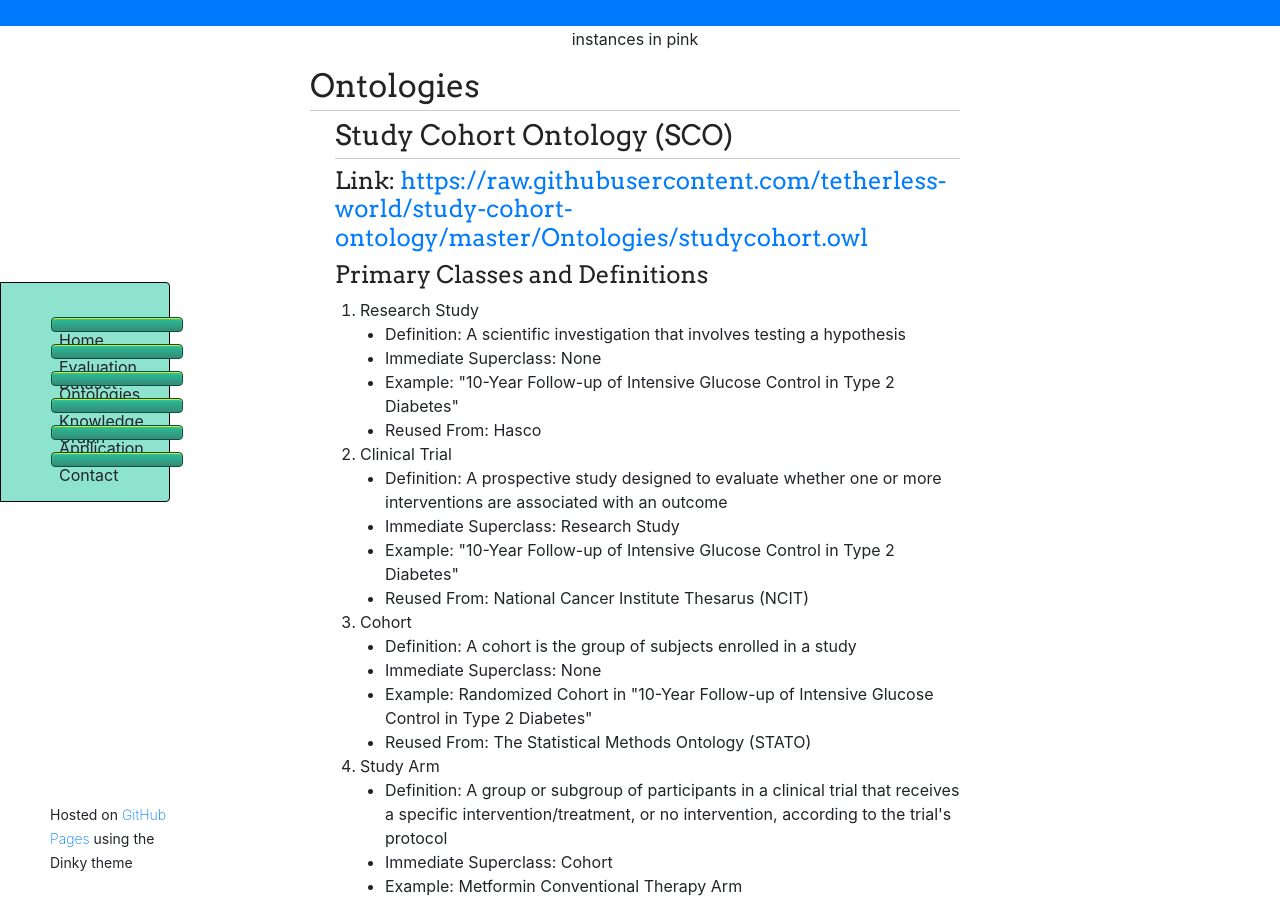
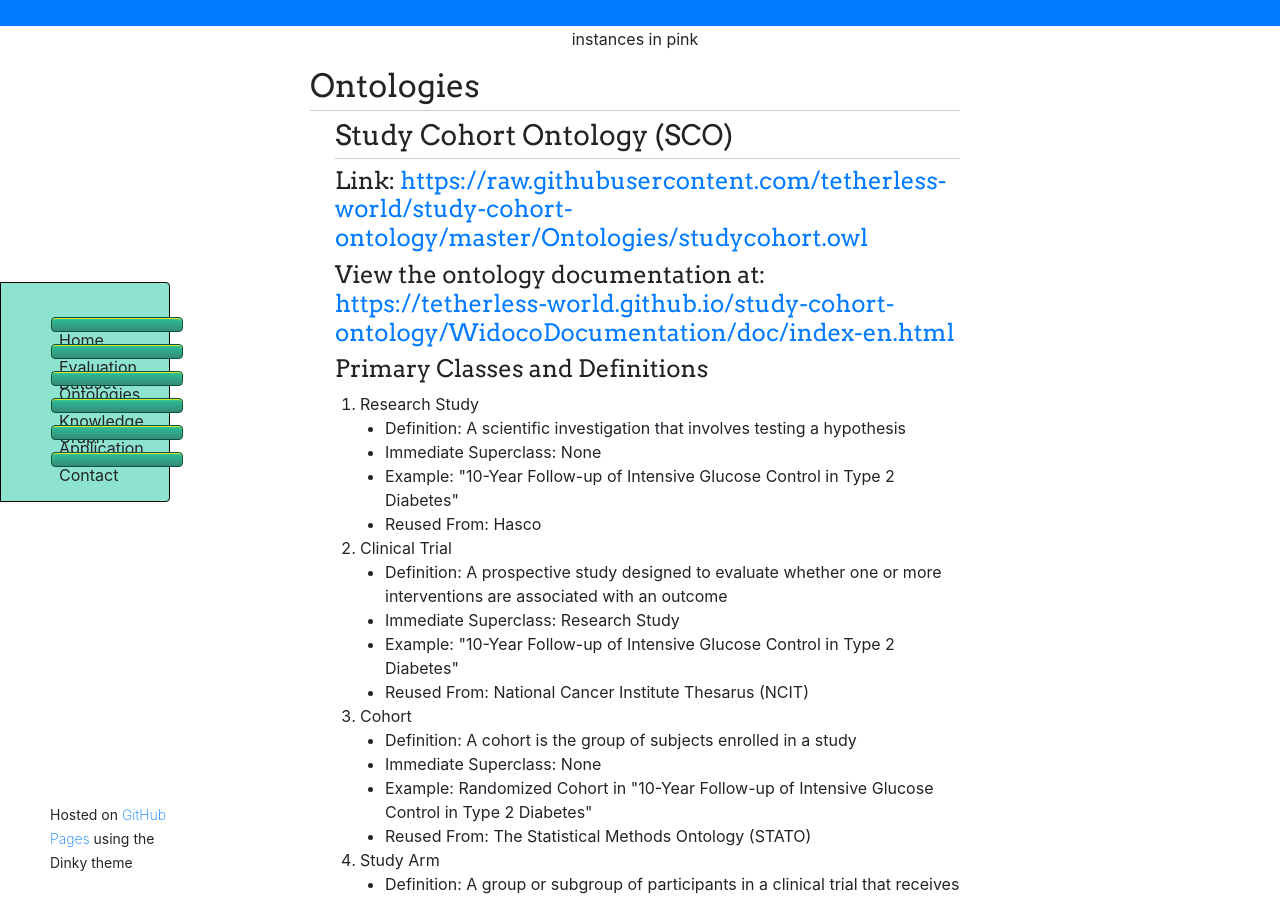
Before and after one commit to tetherless-world/study-cohort-ontology, a Jekyll site: the page built from ontology-resource.md, in a window 1280 px wide and 900 px high, scrolled down 791 px. Built offline with Jekyll 4.4.1, drawn with Linux system fonts in a browser that asks for light colours; nearby versions of some CDN libraries; our own code applies the rules of GitHub Pages for plain Markdown files; library files that are not in the unit come from our copies.

Commit message:
Update ontology-resource.md

```diff
--- a/ontology-resource.md
+++ b/ontology-resource.md
@@ -14,6 +14,7 @@
 <ul>
 <h3> Study Cohort Ontology (SCO) </h3>
  <h4>Link: <a href="https://raw.githubusercontent.com/tetherless-world/study-cohort-ontology/master/Ontologies/studycohort.owl">https://raw.githubusercontent.com/tetherless-world/study-cohort-ontology/master/Ontologies/studycohort.owl</a></h4>
+ <h4>View the ontology documentation at: <a href="https://tetherless-world.github.io/study-cohort-ontology/WidocoDocumentation/doc/index-en.html">https://tetherless-world.github.io/study-cohort-ontology/WidocoDocumentation/doc/index-en.html</a></h4>
  <h4> Primary Classes and Definitions </h4>
  <ol>
  <li>Research Study
```
